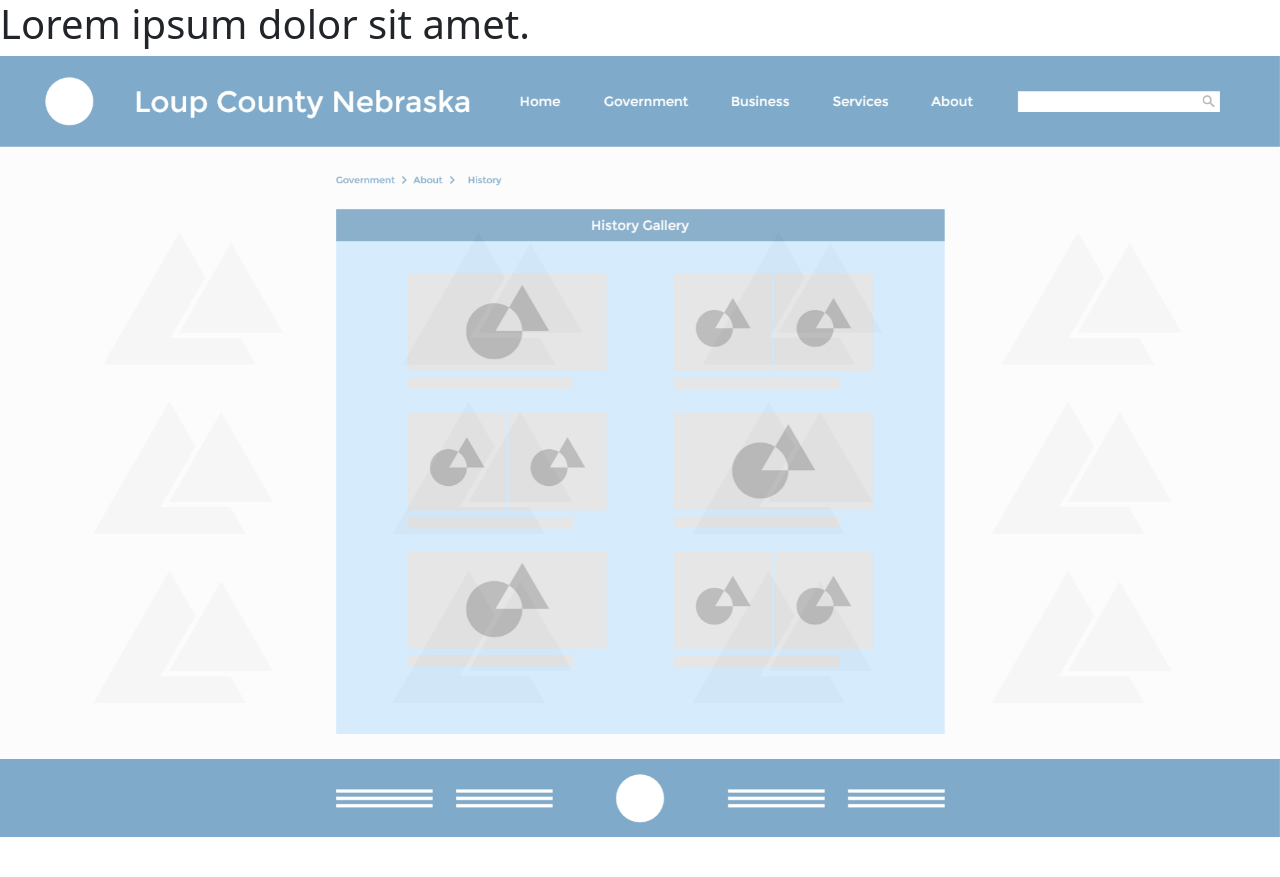
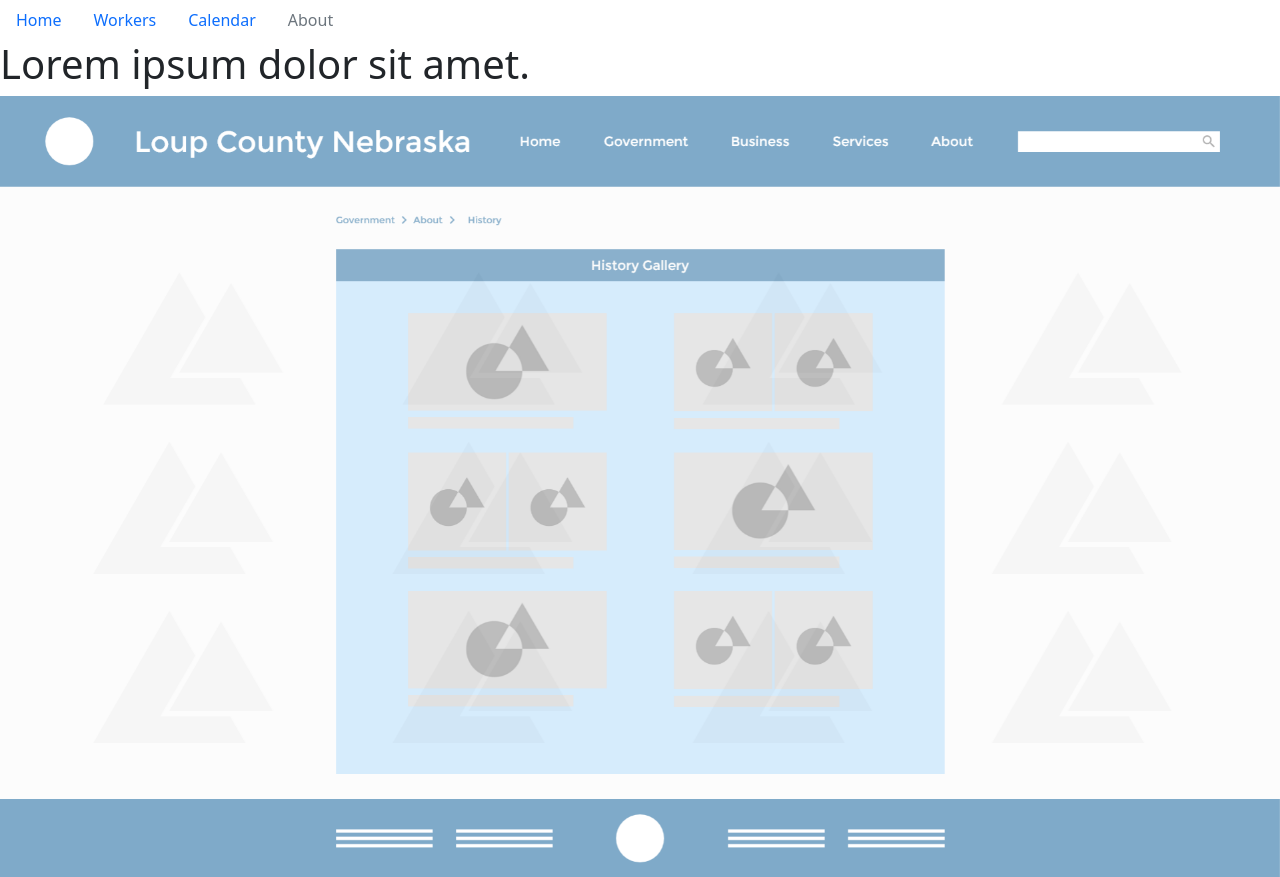
Before and after one commit to staffordrn/the-practical-diva, a plain HTML site: page index.html in a window 1280 px wide. Before the commit the page ends 837 px from the top, so only its background shows below. Drawn offline with nearby package versions, Linux system fonts and the light colour scheme.

Commit message:
initial-commit

```diff
--- a/index.html
+++ b/index.html
@@ -10,6 +10,20 @@
 </head>
 <body>
   <!--test-->
+  <ul class="nav">
+    <li class="nav-item">
+      <a class="nav-link active" aria-current="page" href="#">Home</a>
+    </li>
+    <li class="nav-item">
+      <a class="nav-link" href="#">Workers</a>
+    </li>
+    <li class="nav-item">
+      <a class="nav-link" href="#">Calendar</a>
+    </li>
+    <li class="nav-item">
+      <a class="nav-link disabled" href="#" tabindex="-1" aria-disabled="true">About</a>
+    </li>
+  </ul>
     <h1>Lorem ipsum dolor sit amet.</h1>
     <div id="carouselExampleSlidesOnly" class="carousel slide" data-ride="carousel">
         <div class="carousel-inner">
```
